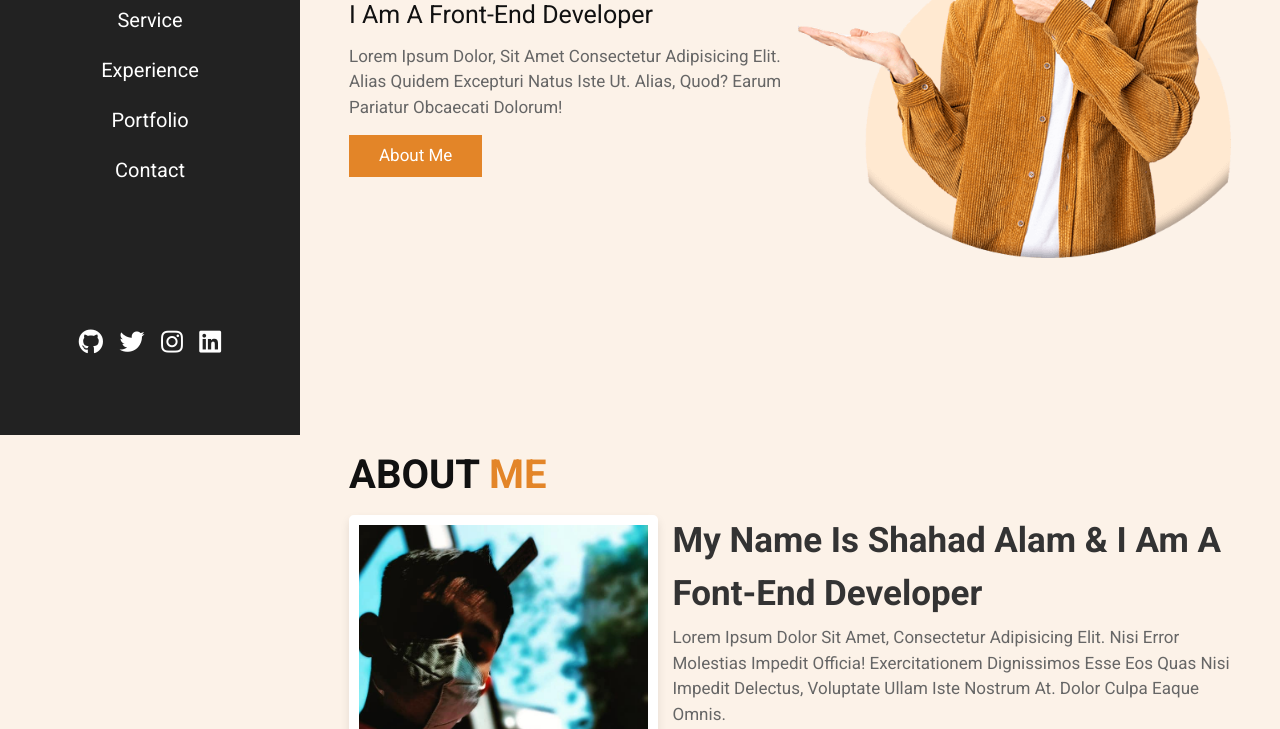
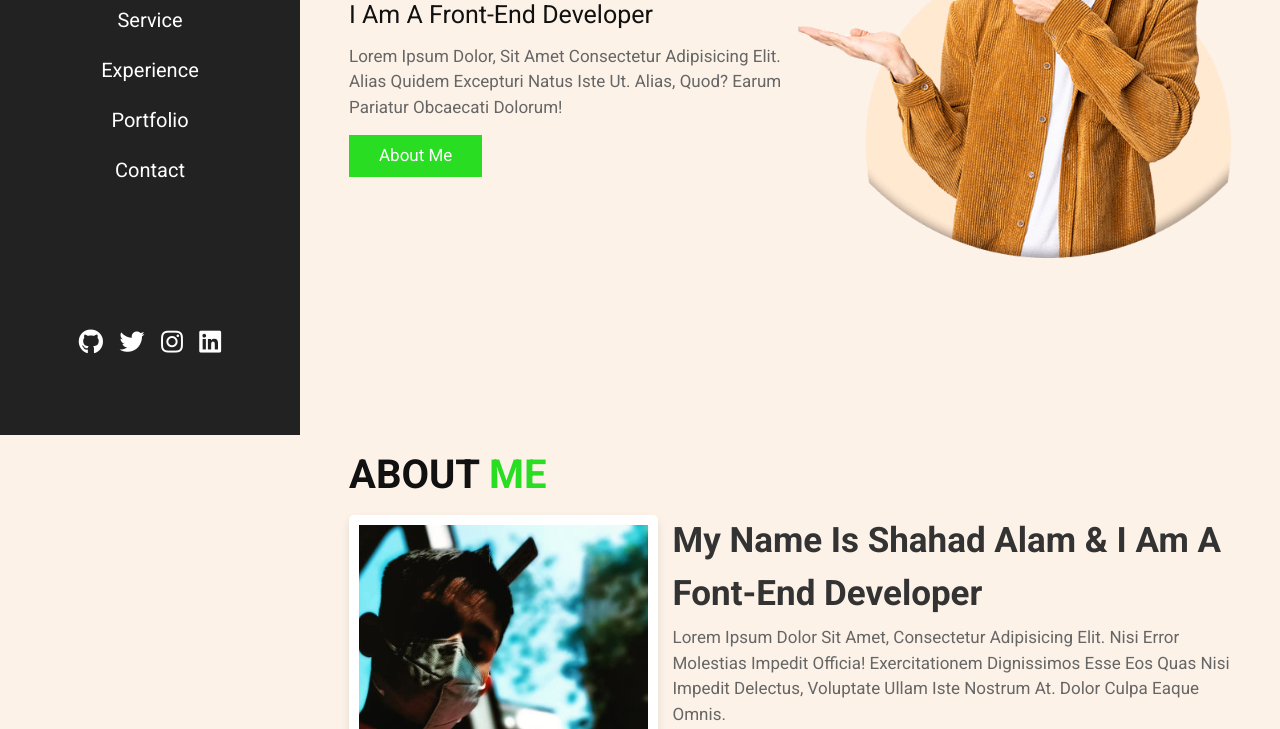
Before and after one commit to csa18/CSAProfileWebsite, a plain HTML site: page index.html in a window 1280 px wide. Shown: the part 365-1094 px from the top of the page. Drawn offline with Linux system fonts and the light colour scheme.

Commit message:
style.css
color change

```diff
--- a/style.css
+++ b/style.css
@@ -1,7 +1,7 @@
 @import url('https://fonts.googleapis.com/css2?family=Roboto:wght@100;300;400;500;700&display=swap');
 
 :root{
-    --main-color:#e38528;
+    --main-color:#29dd23;
 }
 
 *{
```
